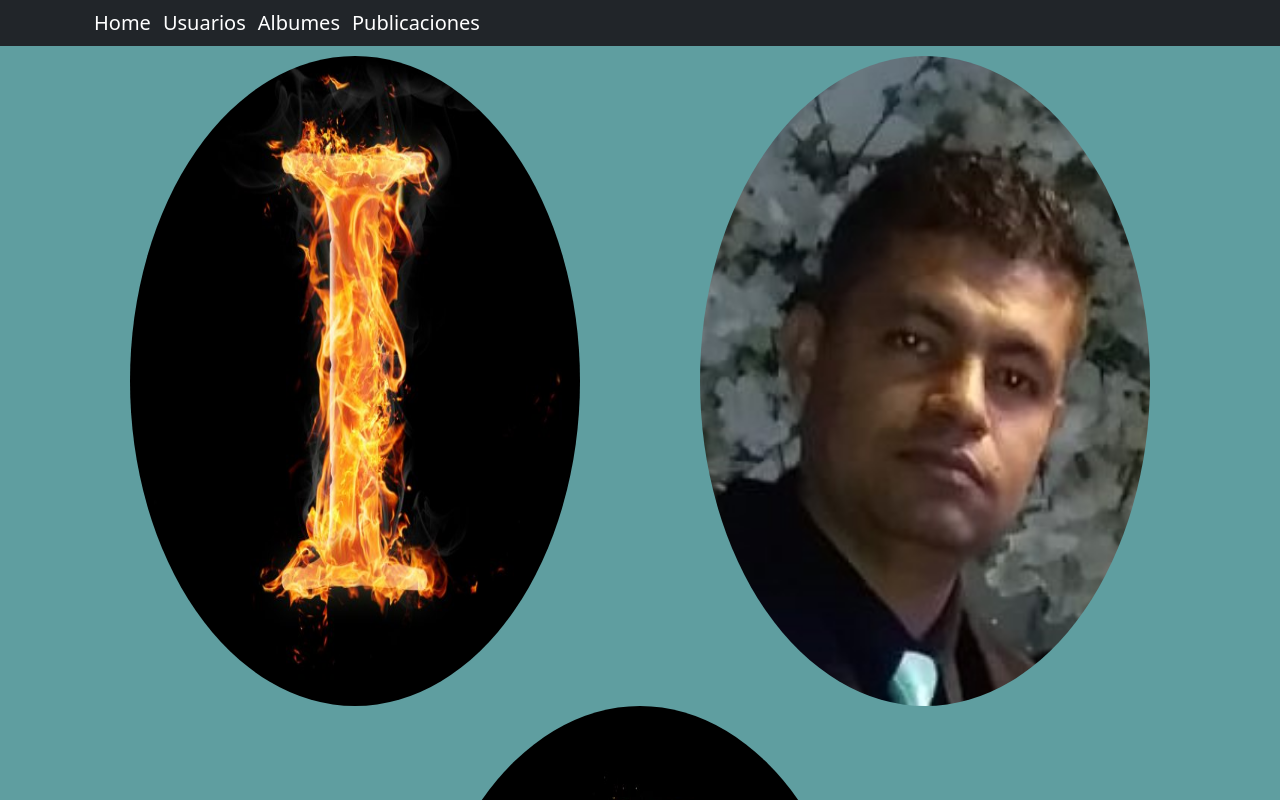
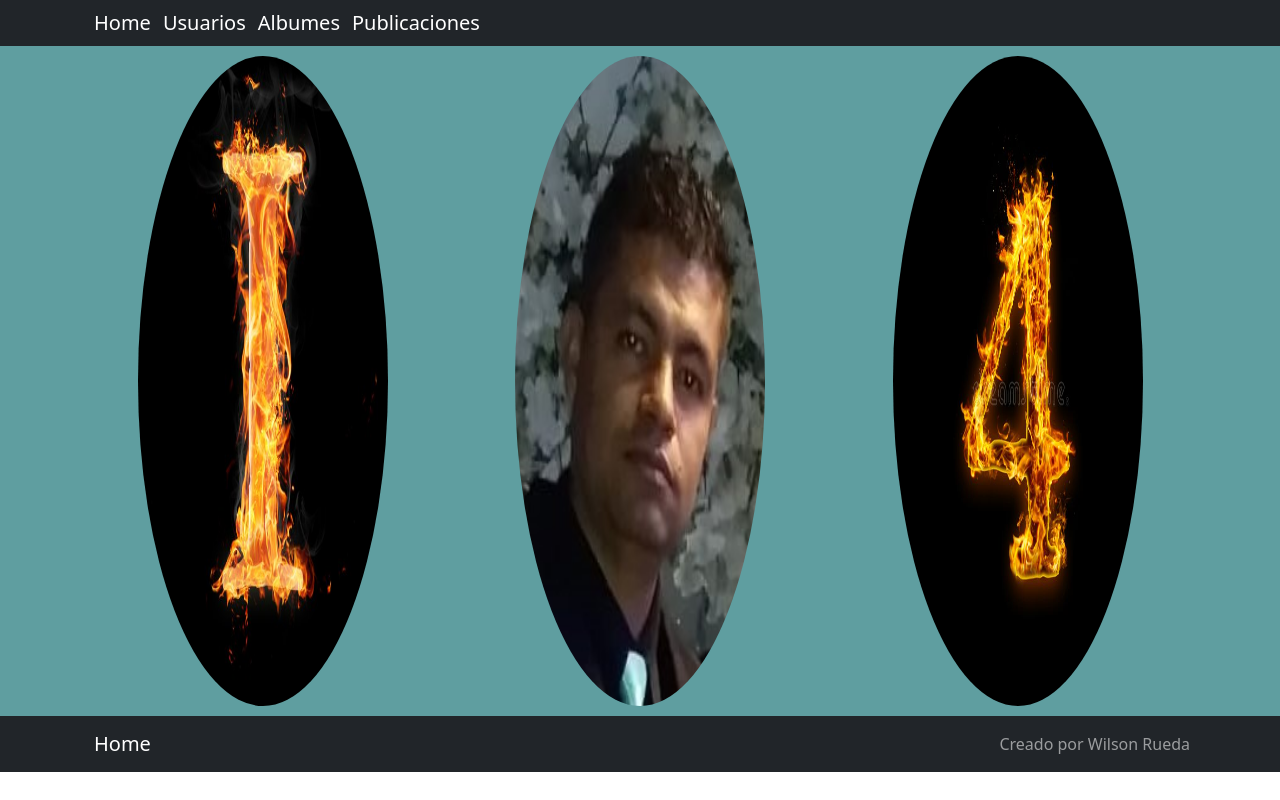
Before and after one commit to creator-krixus/i4digital, a React (Create React App) app: page / in a window 1280 px wide. Shown: the top 800 px of the page. Built offline with nearby package versions, Linux system fonts and the light colour scheme.

Commit message:
Change width img

```diff
--- a/src/components/home/home.css
+++ b/src/components/home/home.css
@@ -6,7 +6,7 @@
     padding: 10px;
 }
 .Home>img{
-    width: 450px;
+    width: 250px;
     height: 650px;
     border-radius: 50%;
 }
```
